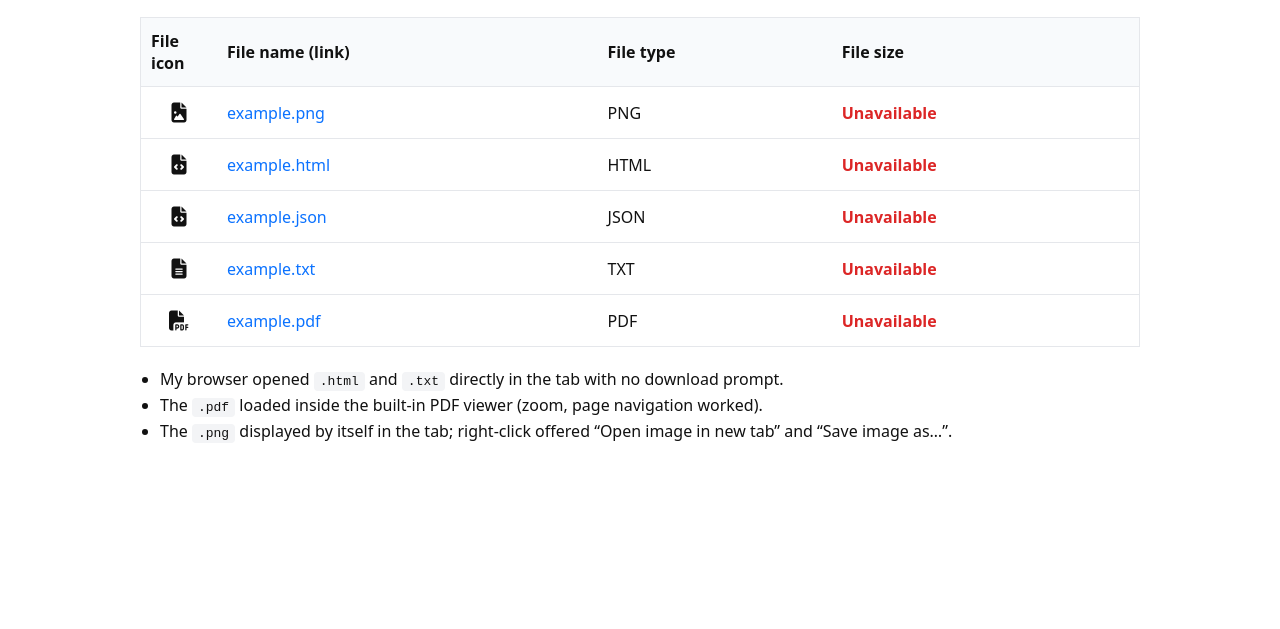
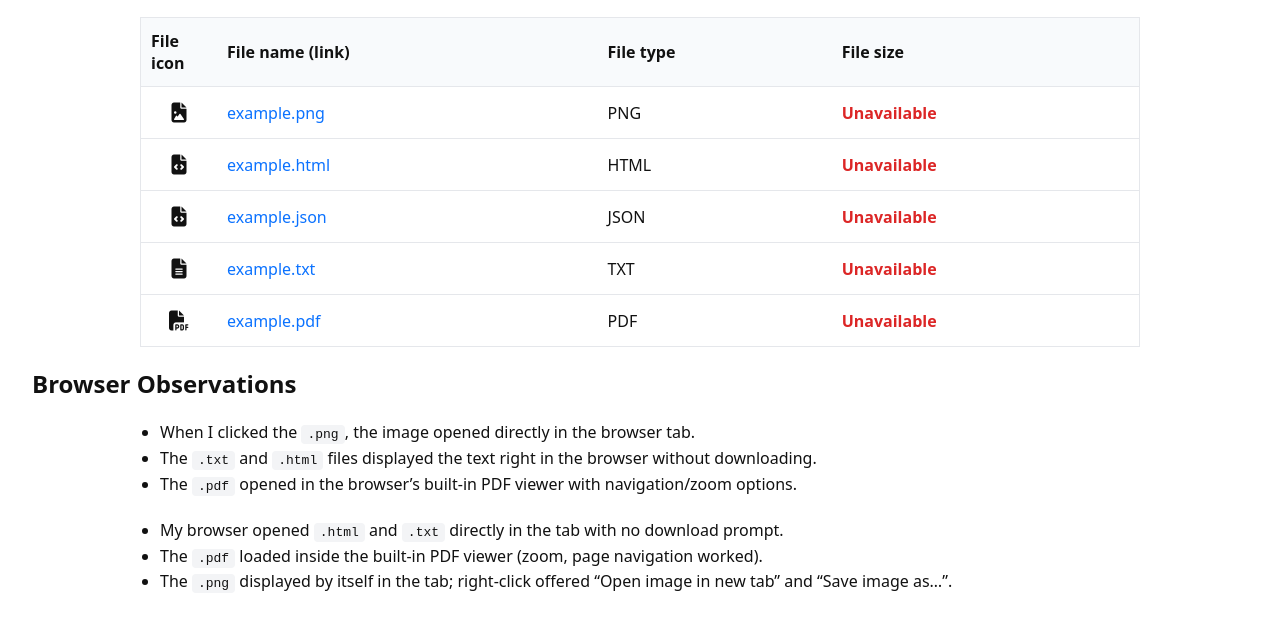
Before and after one commit to lwmorency/file-browser, a plain HTML site: page index.html in a window 1280 px wide. Shown: the part 129-758 px from the top of the page. Drawn offline with Linux system fonts and the light colour scheme; no server answers.

Commit message:
Add browser observations list under file table

```diff
--- a/index.html
+++ b/index.html
@@ -72,6 +72,14 @@
     </tbody>
   </table>
 
+  <h2>Browser Observations</h2>
+<ul>
+  <li>When I clicked the <code>.png</code>, the image opened directly in the browser tab.</li>
+  <li>The <code>.txt</code> and <code>.html</code> files displayed the text right in the browser without downloading.</li>
+  <li>The <code>.pdf</code> opened in the browser’s built-in PDF viewer with navigation/zoom options.</li>
+</ul>
+
+
   <ul>
     <li>My browser opened <code>.html</code> and <code>.txt</code> directly in the tab with no download prompt.</li>
     <li>The <code>.pdf</code> loaded inside the built-in PDF viewer (zoom, page navigation worked).</li>
```
